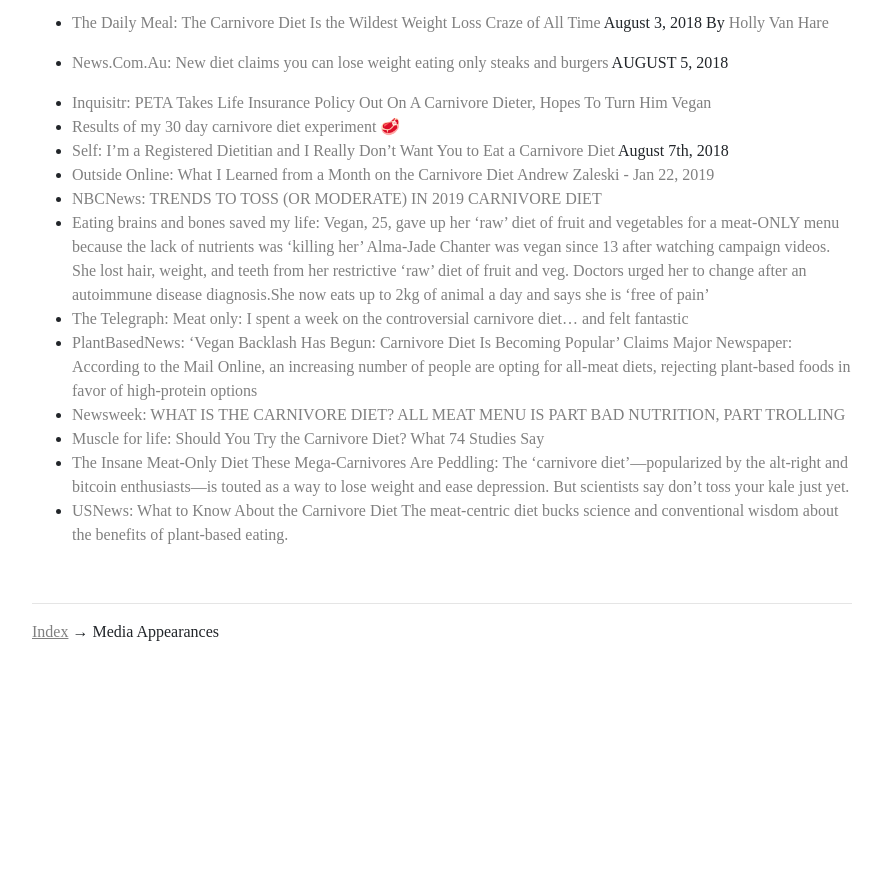
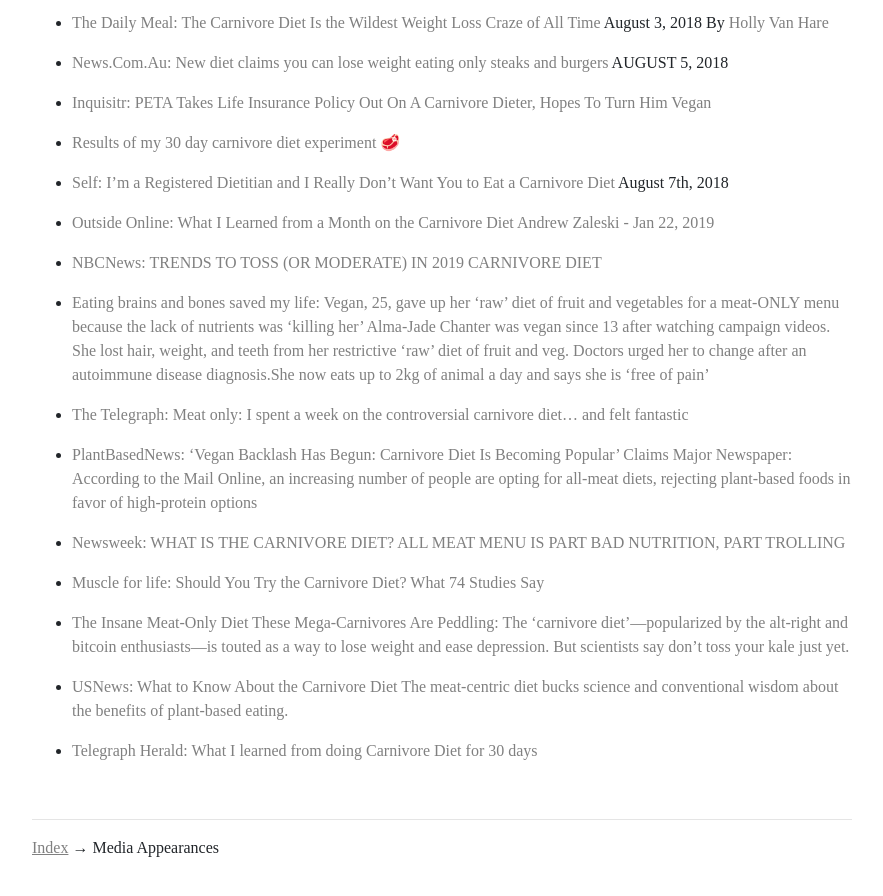
Before and after one commit to bitstein/justmeat.co, a Jekyll site: the page built from wiki/pages/media.md, in a window 1280 px wide and 900 px high, scrolled down 1186 px. Shown: the top 896 px of the window, without its empty margins (198-1081 px from the left). Built offline with Jekyll 4.4.1, drawn with Linux system fonts in a browser that asks for light colours; nearby versions of some CDN libraries; some web fonts are replaced; before the commit the page ends 1870 px from its top, so only the background shows below that.

Commit message:
Added telegraph herald

```diff
--- a/wiki/pages/media.md
+++ b/wiki/pages/media.md
@@ -41,14 +41,27 @@
 * [News.Com.Au: New diet claims you can lose weight eating only steaks and burgers](https://www.news.com.au/lifestyle/fitness/weight-loss/new-diet-claims-you-can-lose-weight-eating-only-steaks-and-burgers/news-story/8827331ce27e199e3f10cbdc296a3c40) AUGUST 5, 2018
 
 * [Inquisitr: PETA Takes Life Insurance Policy Out On A Carnivore Dieter, Hopes To Turn Him Vegan](https://www.inquisitr.com/5014032/peta-takes-life-insurance-policy-out-on-a-carnivore-dieter-hopes-to-turn-him-vegan/)
+
 * [Results of my 30 day carnivore diet experiment 🥩](https://medium.com/@ketocoder/results-of-my-30-day-carnivore-diet-experiment-541409b2484a)
+
 * [Self: I'm a Registered Dietitian and I Really Don't Want You to Eat a Carnivore Diet](https://www.self.com/story/im-a-registered-dietitian-and-i-really-dont-want-you-to-eat-a-carnivore-diet) August 7th, 2018
+
 * [Outside Online: What I Learned from a Month on the Carnivore Diet Andrew Zaleski - Jan 22, 2019](https://www.outsideonline.com/2382501/shawn-baker-carnivore-diet-test)
+
 * [NBCNews: TRENDS TO TOSS (OR MODERATE) IN 2019 CARNIVORE DIET](https://www.nbcnews.com/better/pop-culture/diet-nutrition-trends-keep-toss-2019-ncna952286)
+
 * [Eating brains and bones saved my life: Vegan, 25, gave up her 'raw' diet of fruit and vegetables for a meat-ONLY menu because the lack of nutrients was 'killing her' Alma-Jade Chanter was vegan since 13 after watching campaign videos. She lost hair, weight, and teeth from her restrictive 'raw' diet of fruit and veg. Doctors urged her to change after an autoimmune disease diagnosis.She now eats up to 2kg of animal a day and says she is 'free of pain'](https://www.dailymail.co.uk/health/article-6812893/Eating-bones-brains-saved-Vegan-gave-plant-based-diet-killing-her.html)
+
 * [The Telegraph: Meat only: I spent a week on the controversial carnivore diet... and felt fantastic](https://www.telegraph.co.uk/health-fitness/nutrition/meat-spent-week-controversial-carnivore-diet-felt-fantastic/)
+
 * [PlantBasedNews: 'Vegan Backlash Has Begun: Carnivore Diet Is Becoming Popular' Claims Major Newspaper: According to the Mail Online, an increasing number of people are opting for all-meat diets, rejecting plant-based foods in favor of high-protein options](https://www.plantbasednews.org/post/vegan-backlash-carnivore-diet-popular)
+
 * [Newsweek: WHAT IS THE CARNIVORE DIET? ALL MEAT MENU IS PART BAD NUTRITION, PART TROLLING](https://www.newsweek.com/carnivore-diet-what-meat-menu-eggs-keto-jordan-peterson-zero-carb-plan-1352342)
+
 * [Muscle for life: Should You Try the Carnivore Diet? What 74 Studies Say](https://www.muscleforlife.com/carnivore-diet/)
+
 * [The Insane Meat-Only Diet These Mega-Carnivores Are Peddling: The ‘carnivore diet’—popularized by the alt-right and bitcoin enthusiasts—is touted as a way to lose weight and ease depression. But scientists say don’t toss your kale just yet.](https://www.thedailybeast.com/the-insane-meat-only-diet-these-mega-carnivores-are-peddling)
+
 * [USNews: What to Know About the Carnivore Diet The meat-centric diet bucks science and conventional wisdom about the benefits of plant-based eating.](https://health.usnews.com/wellness/food/articles/2019-01-29/what-is-the-carnivore-diet)
+
+* [Telegraph Herald: What I learned from doing Carnivore Diet for 30 days](https://www.reddit.com/r/KetoNews/comments/b4g4zq/oncologist_tries_the_carnivore_diet_for_30_days/)
```
